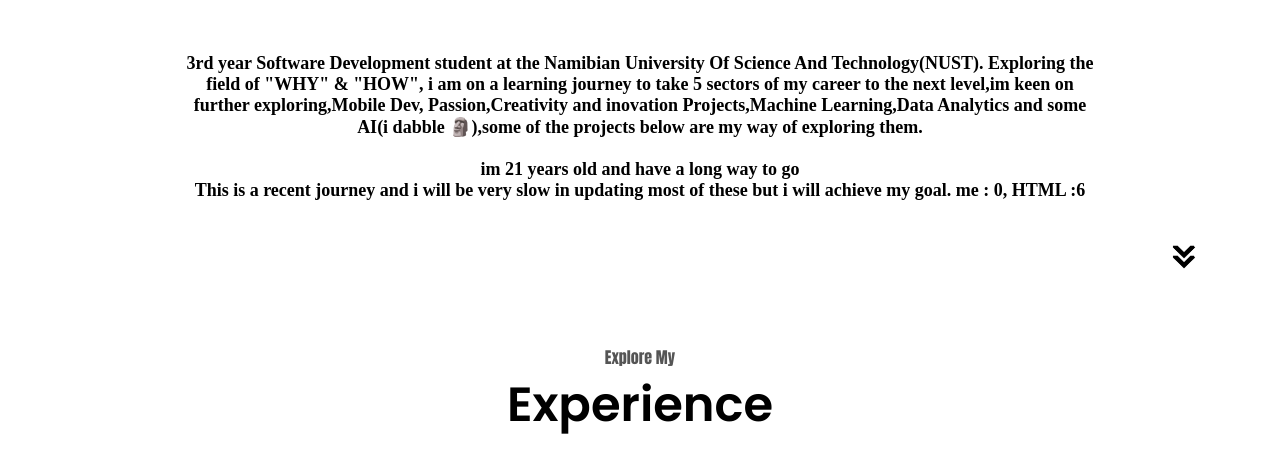
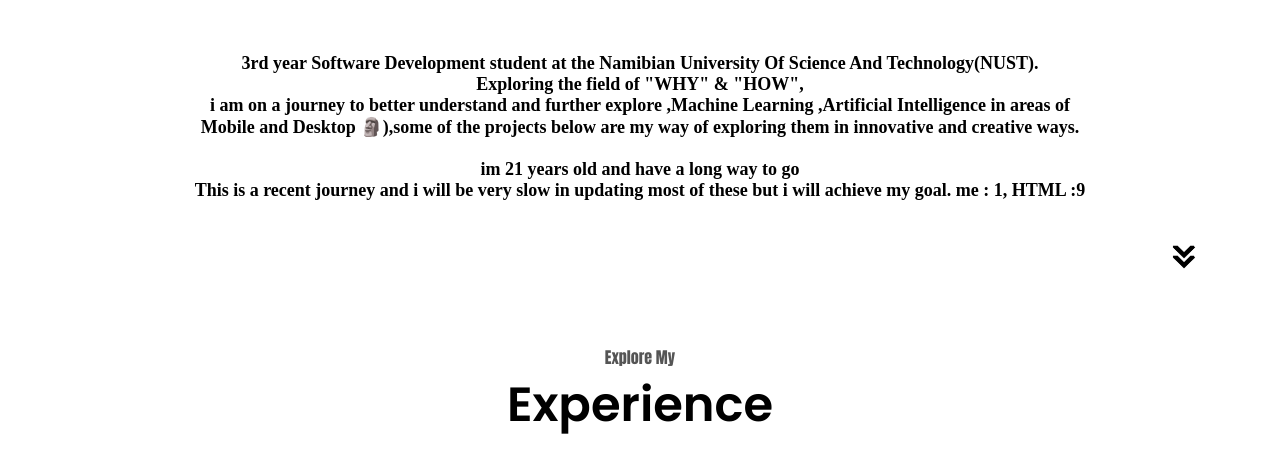
Before and after one commit to frans-nekongo/Frans-Nekongo-Portfolio, a plain HTML site: page index.html in a window 1280 px wide. Shown: the part 1271-1743 px from the top of the page. Drawn offline with Linux system fonts and the light colour scheme; files whose address does not match are found by name.

Commit message:
Fix Errors

```diff
--- a/index.html
+++ b/index.html
@@ -96,21 +96,23 @@
         </div>
         <div class="text-container">
           <div class="make-me-fit">
-            <p id="about-text">
+            <p id="about-text" >
               <h1 style="text-align: center;font-size: large; font-family: ”Allegro,ui-serif;">
                   3rd year Software Development student at the Namibian University Of Science And Technology(NUST).
+                  <br>
                   Exploring the field of "WHY" & "HOW",
-                  i am on a learning journey to take 5 sectors of my career to the next level,im keen on further
-                  exploring,Mobile Dev,
-                  Passion,Creativity and inovation Projects,Machine Learning,Data Analytics and some AI(i dabble
-                  &#128511;),some of the projects below are my way of exploring them.
+                  <br>
+                  i am on a journey to better understand and further
+                  explore ,Machine Learning ,Artificial  Intelligence in areas of Mobile and Desktop
+
+                  &#128511;),some of the projects below are my way of exploring them in innovative and creative ways.
                   <br />
                   <br />
                   im 21 years old and have a long way to go
                   <br />
                   This is a recent journey and i will be very slow in updating most of these but i will achieve my goal.
 
-                  me : 0, HTML :6
+                  me : 1, HTML :9
               </h1>
             </p>
           </div>
--- a/style.css
+++ b/style.css
@@ -268,6 +268,7 @@ section {
 
 #about {
   position: relative;
+
 }
 
 .about-containers {
```
